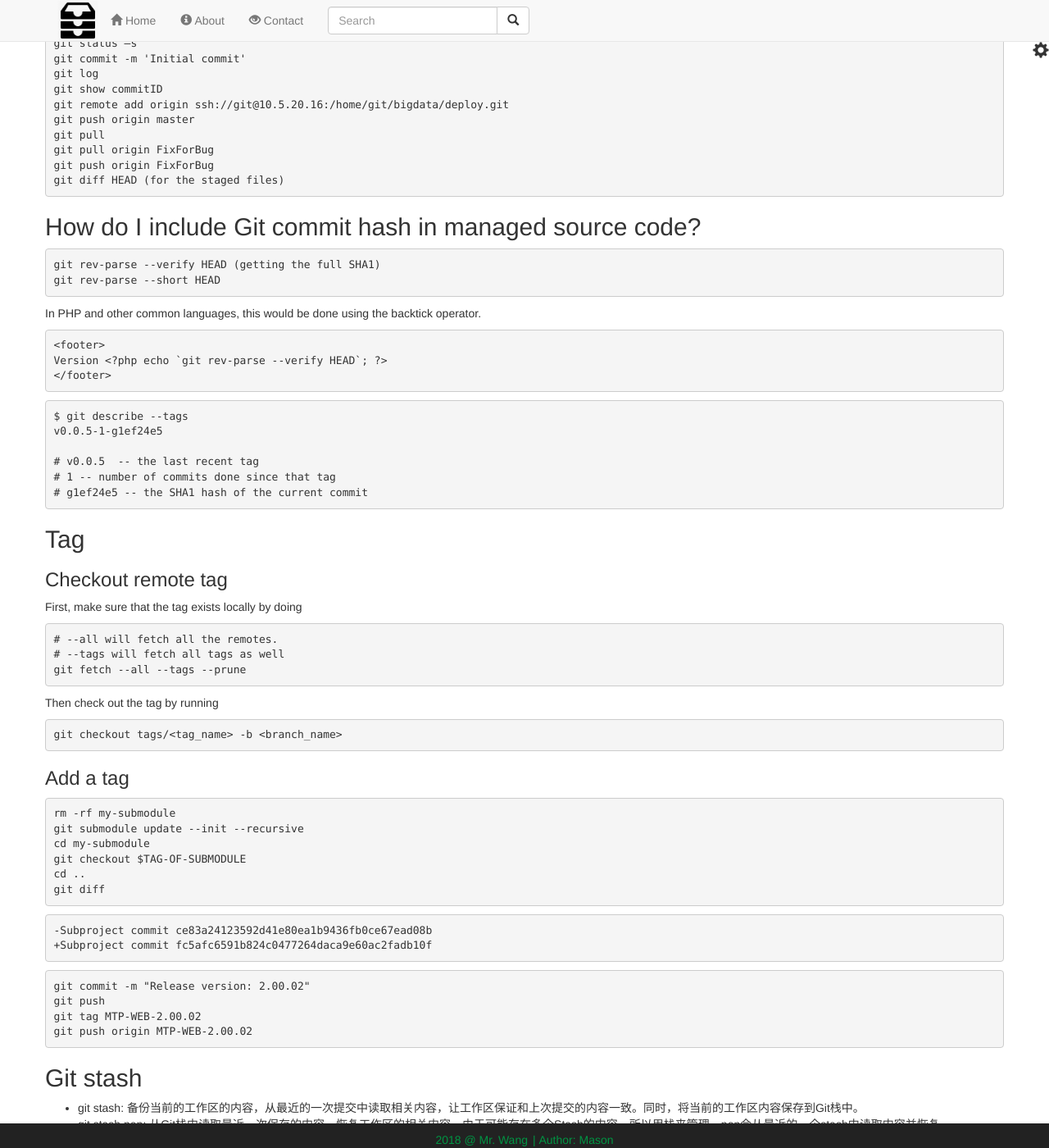
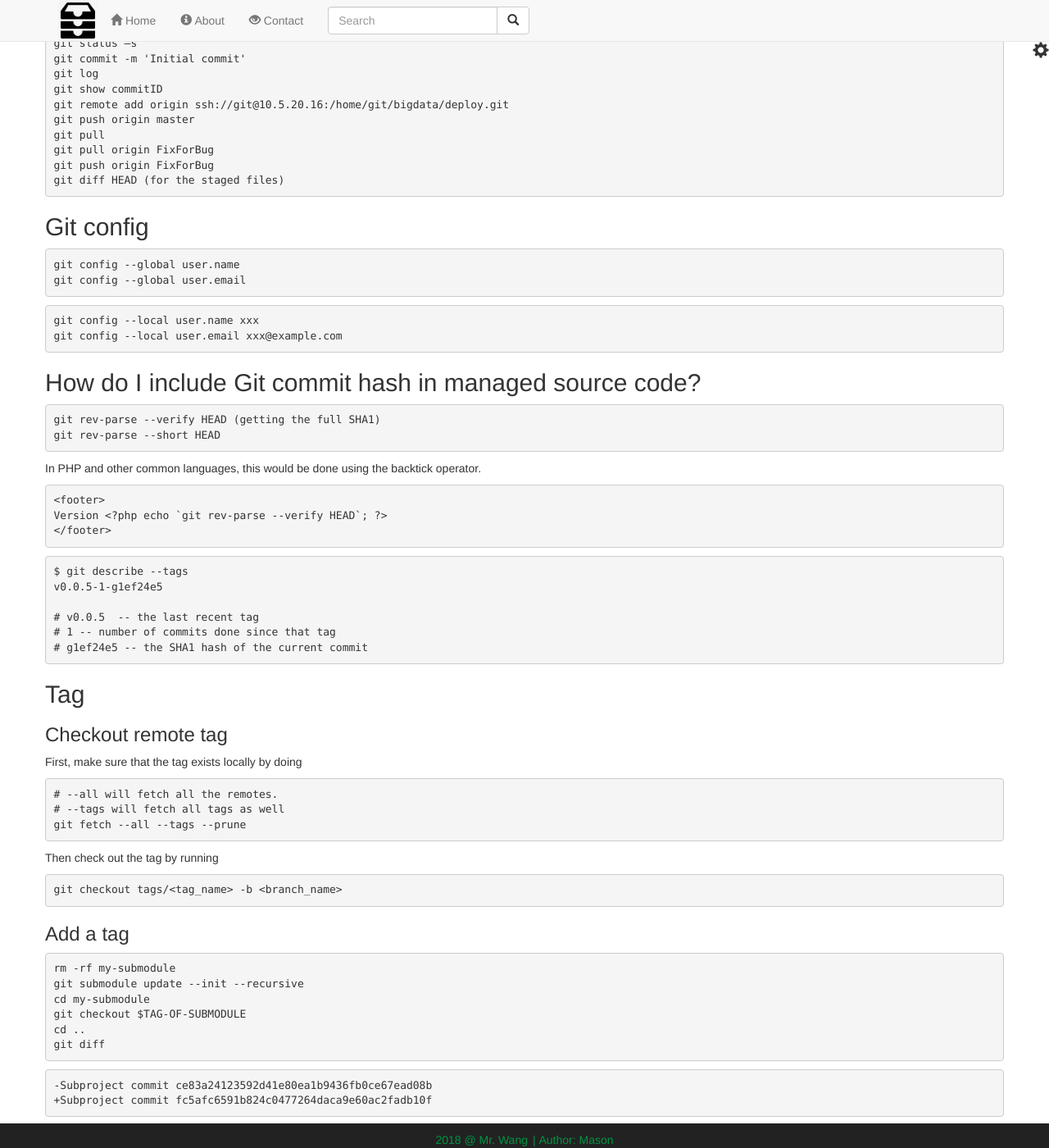
Before and after one commit to mason-mx/jekyll_demo, a Jekyll site: the page built from _posts/1000-01-01-gittricks.md, in a window 1280 px wide and 1400 px high, scrolled down 413 px. Shown: the whole window at 82% size. Built offline with Jekyll 4.4.1, drawn with Linux system fonts in a browser that asks for light colours; nearby versions of some CDN libraries; some of the changed text lies outside the part shown.

Commit message:
Added git config/tag

````diff
--- a/_posts/1000-01-01-gittricks.md
+++ b/_posts/1000-01-01-gittricks.md
@@ -32,6 +32,18 @@
 git pull origin FixForBug
 git push origin FixForBug
 git diff HEAD (for the staged files)
+```
+
+## Git config
+
+```
+git config --global user.name
+git config --global user.email
+```
+
+```
+git config --local user.name xxx
+git config --local user.email xxx@example.com
 ```
 
 ## How do I include Git commit hash in managed source code?
@@ -97,6 +109,20 @@
 git push
 git tag MTP-WEB-2.00.02
 git push origin MTP-WEB-2.00.02
+```
+
+### Delete a tags
+
+To remove the tag from the remote repository:
+
+```
+git push --delete origin TAGNAME
+```
+
+You may also want to delete the tag locally:
+
+```
+git tag -d TAGNAME
 ```
 
 ## Git stash
````
